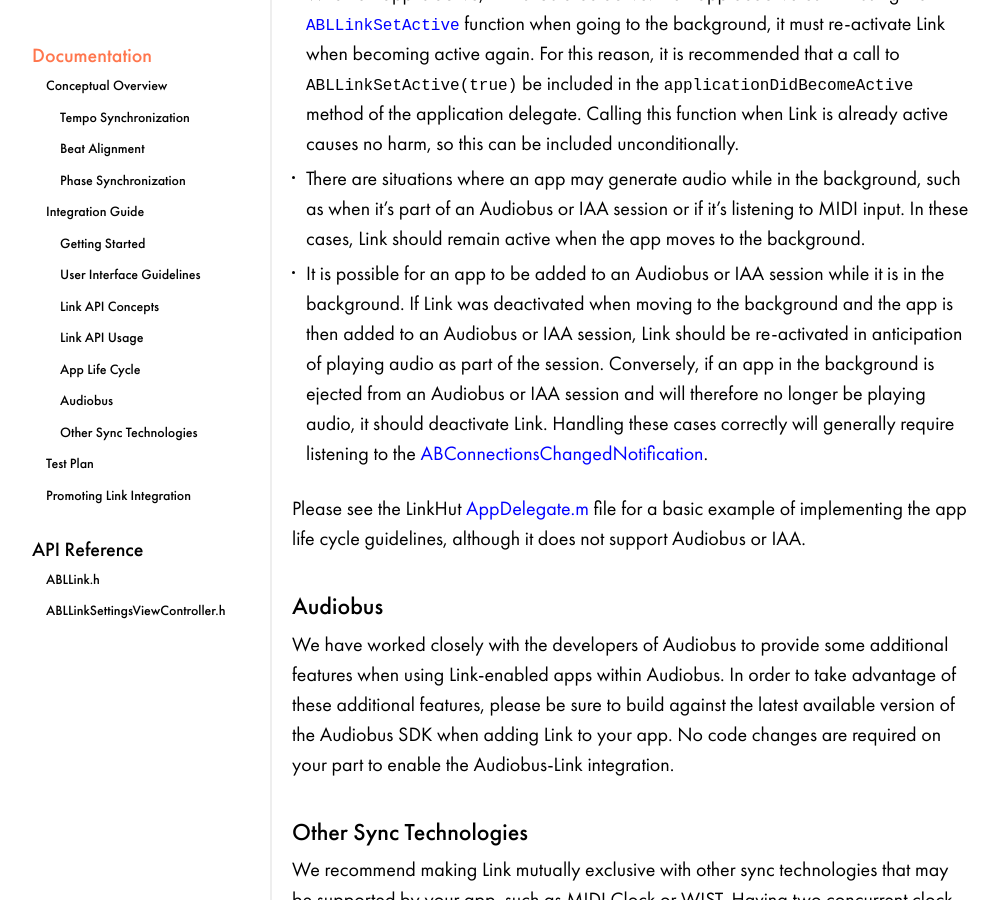
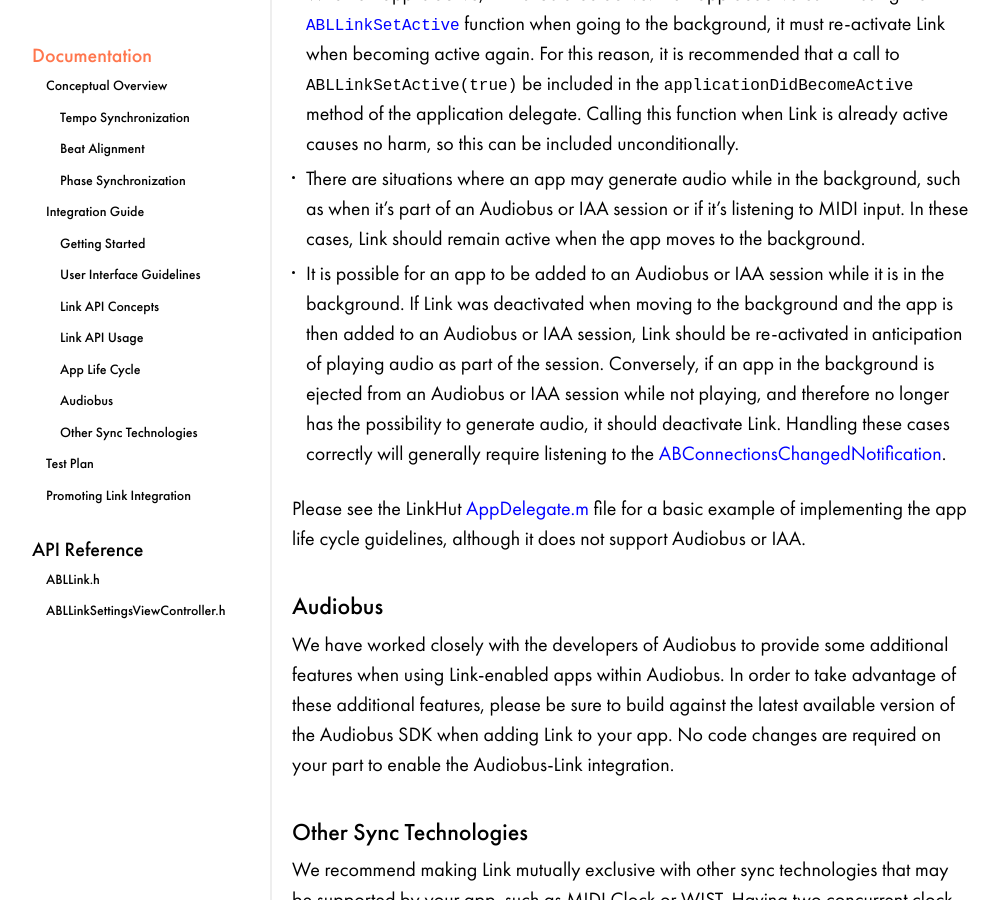
Before and after one commit to Ableton/ableton.github.io, a Jekyll site: the page built from linkkit/index.md, in a window 1280 px wide and 900 px high, scrolled down 12228 px. Shown: the whole window, without its empty margins (8-1007 px from the left). Built offline with Jekyll 4.4.1, drawn with Linux system fonts in a browser that asks for light colours.

Commit message:
Small clarification to desired background behavior

```diff
--- a/linkkit/index.md
+++ b/linkkit/index.md
@@ -155,7 +155,7 @@ In order to provide the best user experience across the ecosystem of Link-enable
 - When an app moves to the background and it is known that no audio will be generated by the app while in the background, Link should be deactivated by calling `ABLLinkSetActive(false)` - *even if background audio has been enabled for the app*. This helps prevent the confusing situation where a silent background app discovers and connects to other Link enabled apps and devices.
 - When an app is active, Link should be active. If an app deactivates Link using the [`ABLLinkSetActive`](api-reference/#abllinksetactive) function when going to the background, it must re-activate Link when becoming active again. For this reason, it is recommended that a call to `ABLLinkSetActive(true)` be included in the `applicationDidBecomeActive` method of the application delegate. Calling this function when Link is already active causes no harm, so this can be included unconditionally.
 - There are situations where an app may generate audio while in the background, such as when it's part of an Audiobus or IAA session or if it's listening to MIDI input. In these cases, Link should remain active when the app moves to the background.
-- It is possible for an app to be added to an Audiobus or IAA session while it is in the background. If Link was deactivated when moving to the background and the app is then added to an Audiobus or IAA session, Link should be re-activated in anticipation of playing audio as part of the session. Conversely, if an app in the background is ejected from an Audiobus or IAA session and will therefore no longer be playing audio, it should deactivate Link. Handling these cases correctly will generally require listening to the [ABConnectionsChangedNotification](https://developer.audiob.us/doc/_a_b_audiobus_controller_8h.html#a336d7bc67873e51abf5b09f7fe15b9f4).
+- It is possible for an app to be added to an Audiobus or IAA session while it is in the background. If Link was deactivated when moving to the background and the app is then added to an Audiobus or IAA session, Link should be re-activated in anticipation of playing audio as part of the session. Conversely, if an app in the background is ejected from an Audiobus or IAA session while not playing, and therefore no longer has the possibility to generate audio, it should deactivate Link. Handling these cases correctly will generally require listening to the [ABConnectionsChangedNotification](https://developer.audiob.us/doc/_a_b_audiobus_controller_8h.html#a336d7bc67873e51abf5b09f7fe15b9f4).
 
 Please see the LinkHut [AppDelegate.m](https://github.com/Ableton/LinkKit/blob/master/examples/LinkHut/LinkHut/AppDelegate.m) file for a basic example of implementing the app life cycle guidelines, although it does not support Audiobus or IAA.
 
```
